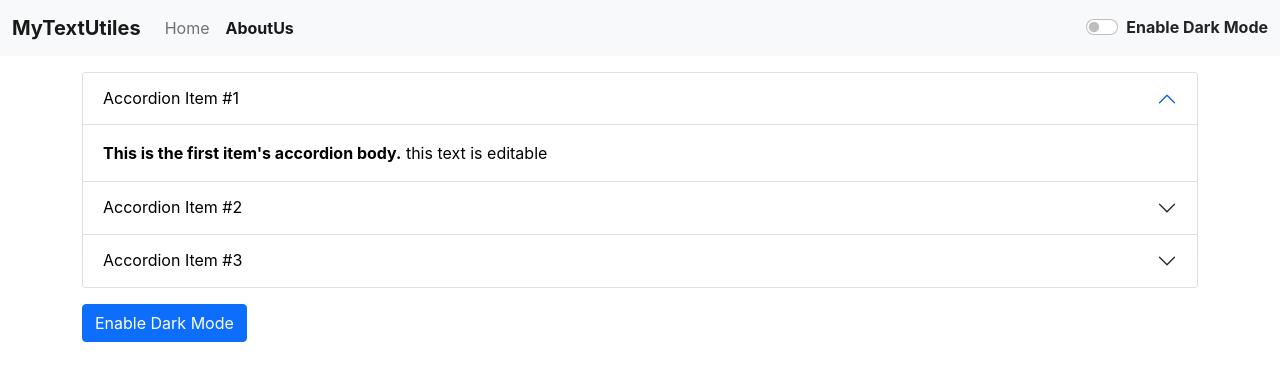
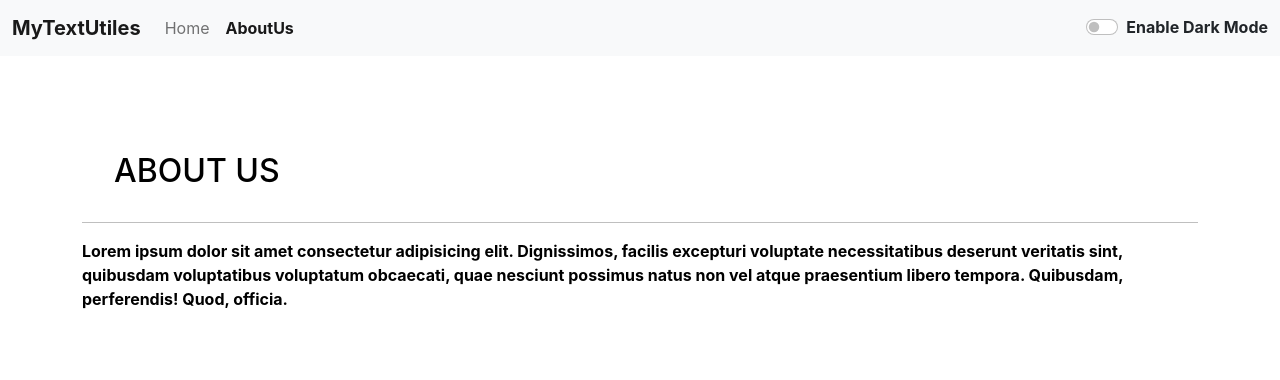
Before and after one commit to coolniranjan/ReactProjectTextUtiles, a React (Create React App) app: page /about in a window 1280 px wide. Shown: the top 380 px of the page. Built offline with nearby package versions, Linux system fonts and the light colour scheme.

Commit message:
most of bugs are solved

```diff
--- a/public/index.html
+++ b/public/index.html
@@ -7,14 +7,14 @@
     <meta name="theme-color" content="#000000" />
     <meta
       name="description"
-      content="This is Text Utiles website"
+      content="Text Utiles website is a word counter and character counter utility which can be used to convert text from uppecase to lowercase,copy text"
     />
     <link rel="apple-touch-icon" href="%PUBLIC_URL%/logo192.png" />
 
     <link rel="manifest" href="%PUBLIC_URL%/manifest.json" />
     <!-- Bootstrap CSS -->
     <link href="https://cdn.jsdelivr.net/npm/bootstrap@5.1.3/dist/css/bootstrap.min.css" rel="stylesheet" integrity="sha384-1BmE4kWBq78iYhFldvKuhfTAU6auU8tT94WrHftjDbrCEXSU1oBoqyl2QvZ6jIW3" crossorigin="anonymous">
-    <title>TextUtiles Home</title>
+    <title>TextUtiles word counter,character counter,uppercase to lowercase,lowercase to uppercase</title>
   </head>
   <body>
     <noscript>You need to enable JavaScript to run this app.</noscript>
--- a/src/App.js
+++ b/src/App.js
@@ -32,7 +32,7 @@ function App() {
       setbtndisc("light")
       showmsg("success", "Dark mode enabled")
       document.body.style.backgroundColor = "#00394d"
-      document.title = "dark mode enabled"
+      // document.title = "dark mode enabled"
 
     }
     else {
@@ -41,10 +41,10 @@ function App() {
       setbtndisc("dark")
       showmsg("success", "Light mode enabled")
       document.body.style.backgroundColor = "white"
-      document.title = "Light mode enabled"
-      setTimeout(() => {
-        document.title = "TextUtiles home"
-      }, 2000);
+      // document.title = "Light mode enabled"
+      // setTimeout(() => {
+      //   document.title = "TextUtiles home"
+      // }, 2000);
     }
   }
 
@@ -54,7 +54,7 @@ function App() {
       <Alert alertmsg={alertmsg} />
       <Routes>
         <Route exact path='/' element={<TextForm heading="Enter Your Text To Analyze" mode={mode} />}></Route>
-        <Route exact path='/about' element={<AboutUs />}></Route>
+        <Route exact path='/about' element={<AboutUs mode={mode}/>}></Route>
         <Route path='*' element={<Error />}></Route>
       </Routes>
     </Router>
--- a/src/components/AboutUs.js
+++ b/src/components/AboutUs.js
@@ -1,74 +1,12 @@
-import React, { useState } from 'react';
-export default function AboutUs() {
-    const [btntext, setbtntxt] = useState("Enable Dark Mode");
-
-    const [mode, setmode] = useState({
-        color: 'black',
-        backgroundColor: 'white'
-    });
-    const[txt,settxt]=useState("this text is editable")
-    function changeStyle() {
-        if (mode.color === 'black') {
-            setmode({
-                color: "white",
-                backgroundColor: "black",
-               border:'1px solid white'
-            })
-            setbtntxt("Disable Dark mode")
-            settxt("text edited")
-        }
-        else {
-            setmode( {
-                color: "black",
-                backgroundColor: "white"
-            })
-            setbtntxt("Enable Dark mode")
-            settxt('this text is editable')
-        }
-    }
-return (
-    <>
-        <div className='container my-3' style={mode}>
-            <div className="accordion" id="accordionPanelsStayOpenExample" >
-                <div className="accordion-item"  style={mode}>
-                    <h2 className="accordion-header" id="panelsStayOpen-headingOne">
-                        <button  style={mode} className="accordion-button" type="button" data-bs-toggle="collapse" data-bs-target="#panelsStayOpen-collapseOne" aria-expanded="true" aria-controls="panelsStayOpen-collapseOne">
-                            Accordion Item #1
-                        </button>
-                    </h2>
-                    <div id="panelsStayOpen-collapseOne" className="accordion-collapse collapse show" aria-labelledby="panelsStayOpen-headingOne">
-                        <div className="accordion-body">
-                            <strong>This is the first item's accordion body.</strong> {txt}
-                        </div>
-                    </div>
-                </div>
-                <div className="accordion-item"  style={mode}>
-                    <h2 className="accordion-header" id="panelsStayOpen-headingTwo">
-                        <button  style={mode} className="accordion-button collapsed" type="button" data-bs-toggle="collapse" data-bs-target="#panelsStayOpen-collapseTwo" aria-expanded="false" aria-controls="panelsStayOpen-collapseTwo">
-                            Accordion Item #2
-                        </button>
-                    </h2>
-                    <div id="panelsStayOpen-collapseTwo" className="accordion-collapse collapse" aria-labelledby="panelsStayOpen-headingTwo">
-                        <div className="accordion-body">
-                            <strong>This is the second item's accordion body.</strong>{txt}
-                        </div>
-                    </div>
-                </div>
-                <div className="accordion-item"  style={mode}>
-                    <h2 className="accordion-header" id="panelsStayOpen-headingThree">
-                        <button  style={mode} className="accordion-button collapsed" type="button" data-bs-toggle="collapse" data-bs-target="#panelsStayOpen-collapseThree" aria-expanded="false" aria-controls="panelsStayOpen-collapseThree">
-                            Accordion Item #3
-                        </button>
-                    </h2>
-                    <div id="panelsStayOpen-collapseThree" className="accordion-collapse collapse" aria-labelledby="panelsStayOpen-headingThree">
-                        <div className="accordion-body">
-                            <strong>This is the third item's accordion body.</strong> It is hidden by default, until the collapse plugin adds the appropriate classes that we use to style each element. These classes control the overall appearance, as well as the showing and hiding via CSS transitions. You can modify any of this with custom CSS or overriding our default variables. It's also worth noting that just about any HTML can go within the <code>.accordion-body</code>, though the transition does limit overflow.
-                        </div>
-                    </div>
-                </div>
-            </div>
-            <button className='btn btn-primary my-3' onClick={changeStyle} >{btntext}</button>
+import React from 'react'
+import './st.css'
+export default function AboutUs(props) {
+    return (<>
+        <div className='container' style={{color: props.mode === 'dark' ? 'white' : 'black' }}>
+            <h2 className='my-1'>ABOUT US</h2>
+            <hr />
+            <b>Lorem ipsum dolor sit amet consectetur adipisicing elit. Dignissimos, facilis excepturi voluptate necessitatibus deserunt veritatis sint, quibusdam voluptatibus voluptatum obcaecati, quae nesciunt possimus natus non vel atque praesentium libero tempora. Quibusdam, perferendis! Quod, officia.</b>
         </div>
     </>
-)
+    )
 }
--- a/src/components/TextForm.js
+++ b/src/components/TextForm.js
@@ -1,5 +1,6 @@
 // import React from 'react'
 import React, { useState } from 'react';
+import './st.css'
 import Alert from './alert';
 export default function TextForm(props) {
 const [alertmsg, setalertmsg] = useState(null);
@@ -60,23 +61,45 @@ const [alertmsg, setalertmsg] = useState(null);
   function handleOnChange(event) {
     settext(event.target.value)
   }
+  let charLen=function(){
+    let s=(text.split(""))
+    var count=0
+    for(let i=0;i<s.length;i++){
+        if(s[i]!==' '){
+            count+=1
+        }
+    }
+    return (count)
+  }
+let wordLen=()=>{
+  let s=(text.split(" "))
+var count=0
+for(let i=0;i<s.length;i++){
+    if(s[i]===''){
+        count+=1
+    }
+}
+return (s.length-count)
+}
   const [text, settext] = useState("");
   return (
     <>
      <Alert alertmsg={alertmsg}/>
+     <div id='mrgn'>
       <div className='container'>
-        <h2 className="my-3" style={{color: props.mode === 'dark' ? 'white' : 'black' }}>{props.heading}</h2>
-        <div className="mb-3">
-          <textarea value={text} style={{ backgroundColor: props.mode === 'dark' ? 'grey' : 'white' ,color: props.mode === 'dark' ? 'white' : 'black'}} onChange={handleOnChange} className="form-control" id="textarea" rows="7"></textarea>
+        <h2 className="my-2 " style={{color: props.mode === 'dark' ? 'white' : 'black'  }}>{props.heading}</h2>
+        <div className="mb-2">
+          <textarea value={text} style={{ backgroundColor: props.mode === 'dark' ? '#152b36' : 'white' ,color: props.mode === 'dark' ? 'white' : 'black'}} onChange={handleOnChange} className="form-control" id="textarea" rows="7"></textarea>
         </div>
-        <button className='btn btn-primary mx-2' onClick={toUpCase}>Converted to uppercase</button>
-        <button className='btn btn-primary mx-2' onClick={tolowCase}>Converted to lowercase</button>
-        <button className='btn btn-primary mx-2' onClick={toClear}>Clear Text</button>
-        <button className='btn btn-primary mx-2' onClick={toCopy}>Copy Textt</button>
+        <button className='btn btn-primary mx-2 my-2' onClick={toUpCase}>Converted to uppercase</button>
+        <button className='btn btn-primary mx-2 my-2' onClick={tolowCase}>Converted to lowercase</button>
+        <button className='btn btn-primary mx-2 my-2' onClick={toClear}>Clear Text</button>
+        <button className='btn btn-primary mx-2 my-2' onClick={toCopy}>Copy Textt</button>
         <div className='my-3' style={{color: props.mode === 'dark' ? 'white' : 'black' }}>
           <h2>Text Summary</h2>
-          <p>In your text have {text.split(" ").length}words and {text.length} characters</p>
+          <p>In your text have {wordLen()} words and {charLen()} characters</p>
         </div>
+      </div>
       </div>
     </>
   )
--- a/src/components/alert.js
+++ b/src/components/alert.js
@@ -2,9 +2,14 @@ import React from 'react'
 
 export default function Alert(props) {
     return (
-          props.alertmsg &&  <div className={`alert alert-${props.alertmsg.msgtype}`} role="alert">
-          {props.alertmsg.msgtype}  {props.alertmsg.msg}
+
+        <div style={{ height: "0px" }}>
+
+            {props.alertmsg && <div className={`alert alert-${props.alertmsg.msgtype}`} role="alert">
+                {props.alertmsg.msgtype}  {props.alertmsg.msg}
+            </div>}
         </div>
+
 
     )
 }
--- a/src/components/st.css
+++ b/src/components/st.css
@@ -3,3 +3,11 @@
     font-weight: bold;
 
 }
+.my-1 {
+    margin-top: 6rem!important;
+    margin-bottom: 2rem!important;
+    margin-left: 2rem;
+}
+#mrgn{
+    margin-top: 4rem;
+}
```
